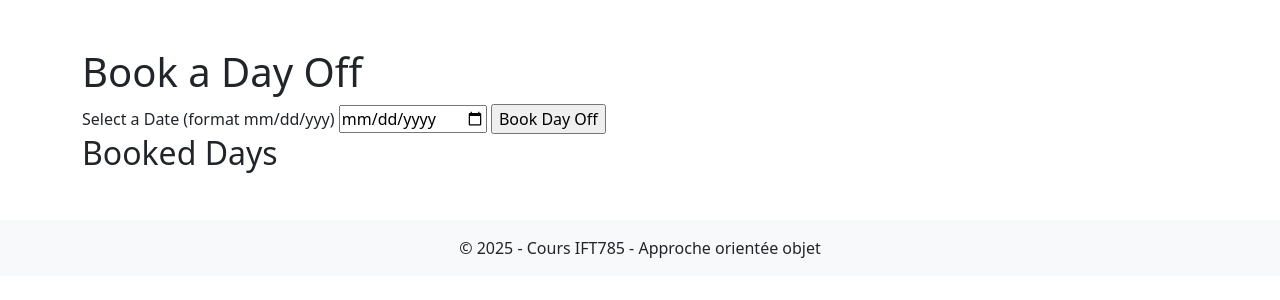
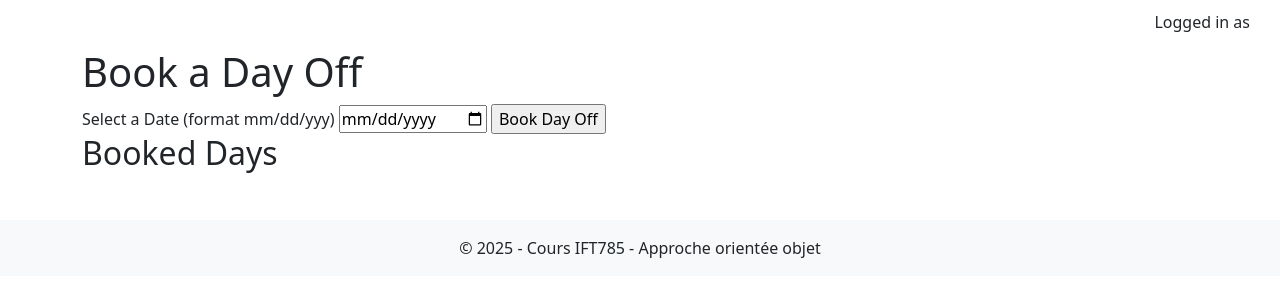
Before and after one commit to libou584/Projet-POO-Sherbrooke, a Flask app: template templates/pages/index.html in a window 1280 px wide. Shown: the part 80-380 px from the top of the page. Run offline with Flask 2, Linux system fonts and the light colour scheme; the template is opened without the code that fills it: values that come from a table or form of the project are taken from there, others are empty.

Commit message:
feat: Added little logged in user div

```diff
--- a/templates/pages/index.html
+++ b/templates/pages/index.html
@@ -2,7 +2,22 @@
 <html>
 {% extends "partials/base.html" %}
 {% block content %}
+<style>
+    .user-info {
+        position: absolute;
+        top: 80px;
+        right: 20px;
+        padding: 10px;
+        font-size: 16px;
+        text-align: right;
+    }
+</style>
 <body>
+    <div class="user-info">
+        Logged in as {{ user.first_name }} {{ user.last_name }}<br>{{ user.email }}
+        <br>
+
+    </div>
     <h1>Book a Day Off</h1>
     <form method="POST">
         {{ form.hidden_tag() }}
```
